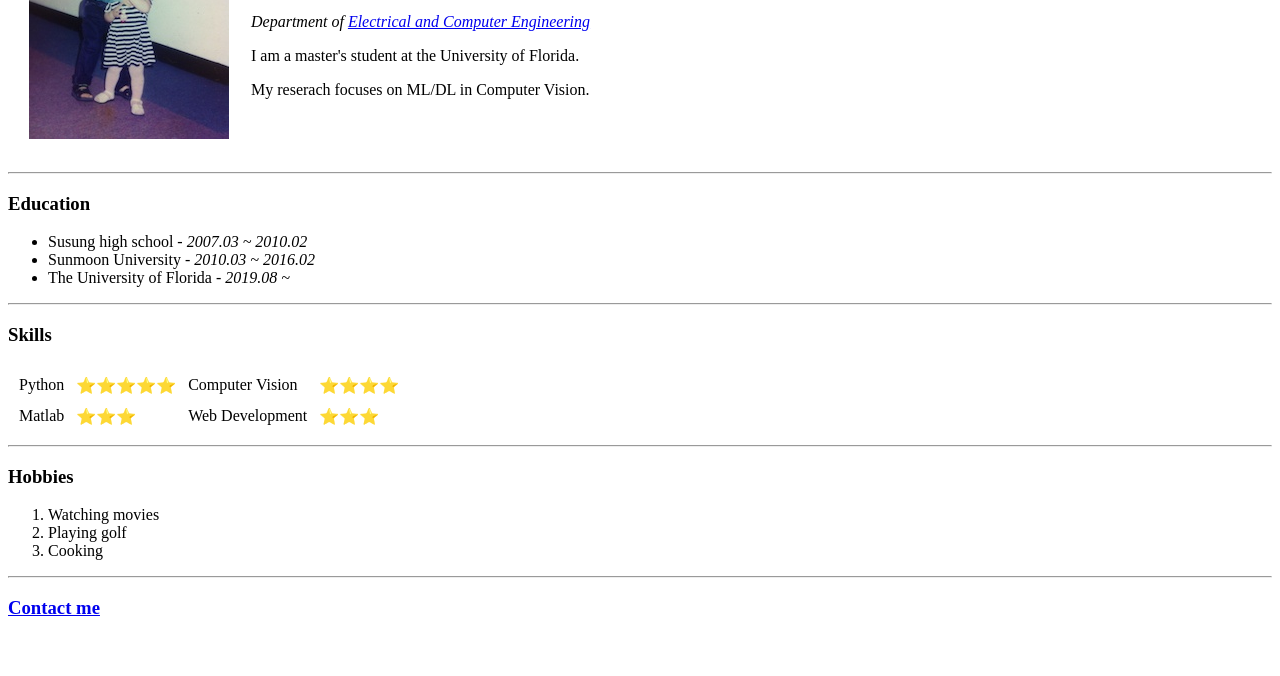
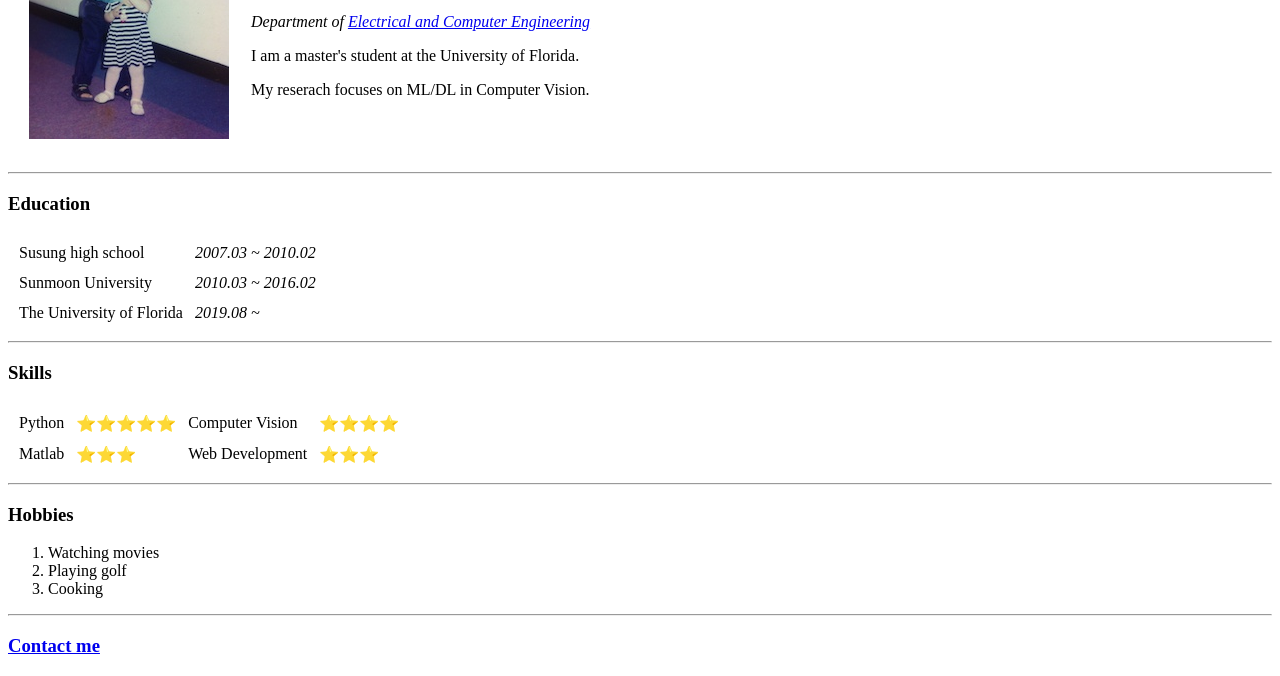
Before and after one commit to GijungLee/cv, a plain HTML site: page index.html in a window 1280 px wide. Shown: the part 158-834 px from the top of the page. Before the commit the page ends 800 px from the top, so only its background shows below. Drawn offline with Linux system fonts and the light colour scheme.

Commit message:
Update index.html

```diff
--- a/index.html
+++ b/index.html
@@ -17,11 +17,37 @@
     </table>
     <hr>
     <h3>Education</h3>
-    <ul>
+<!--     <ul>
       <li>Susung high school - <i>2007.03 ~ 2010.02</i></li>
       <li>Sunmoon University - <i>2010.03 ~ 2016.02</i></li>
       <li>The University of Florida - <i>2019.08 ~ </i></li>
-    </ul>
+    </ul> -->
+    <table cellspacing=10>
+      <tr>
+        <td>
+          Susung high school
+        </td>
+        <td>
+          <i>2007.03 ~ 2010.02</i>
+        </td>
+      </tr>
+      <tr>
+        <td>
+          Sunmoon University
+        </td>
+        <td>
+          <i>2010.03 ~ 2016.02</i>
+        </td>
+      </tr>
+      <tr>
+        <td>
+          The University of Florida
+        </td>
+        <td>
+          <i>2019.08 ~ </i>
+        </td>
+      </tr>
+    </table>
     <hr>
     <h3>Skills</h3>
     <table cellspacing=10>
```
